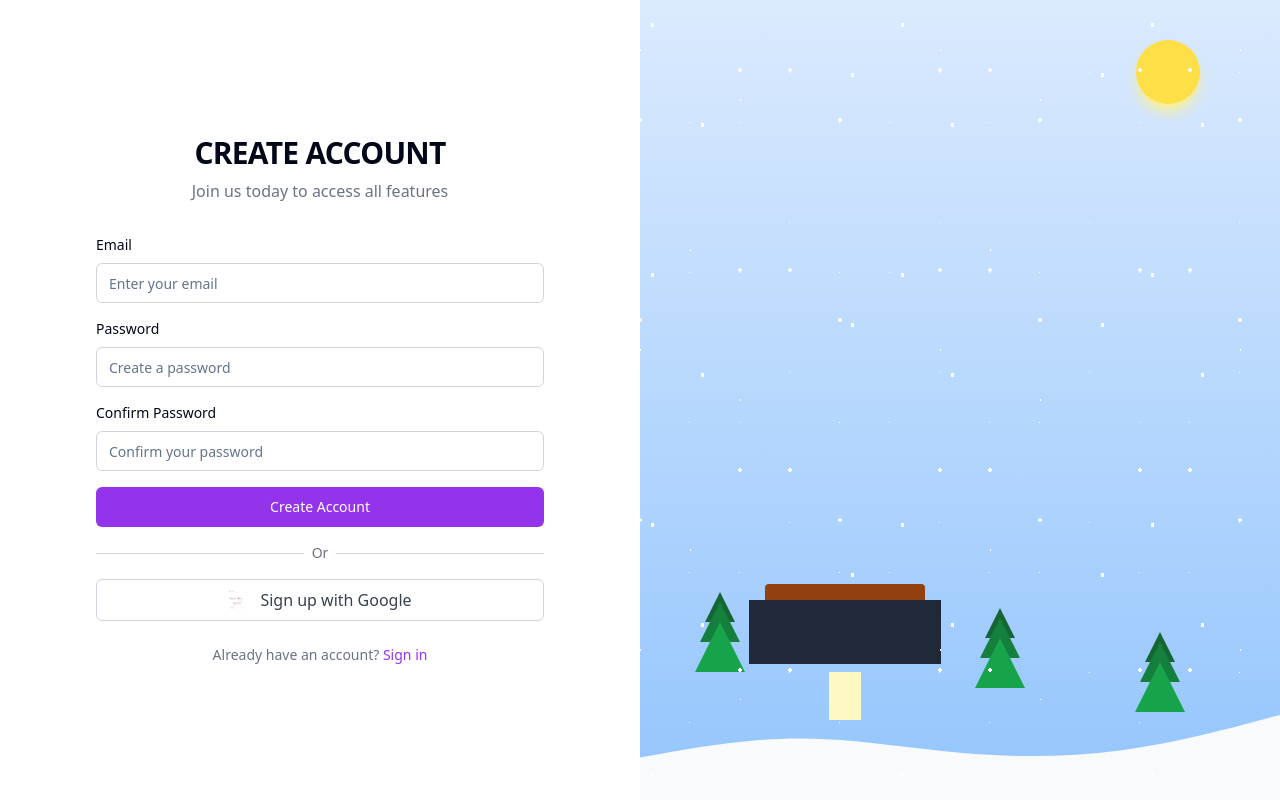
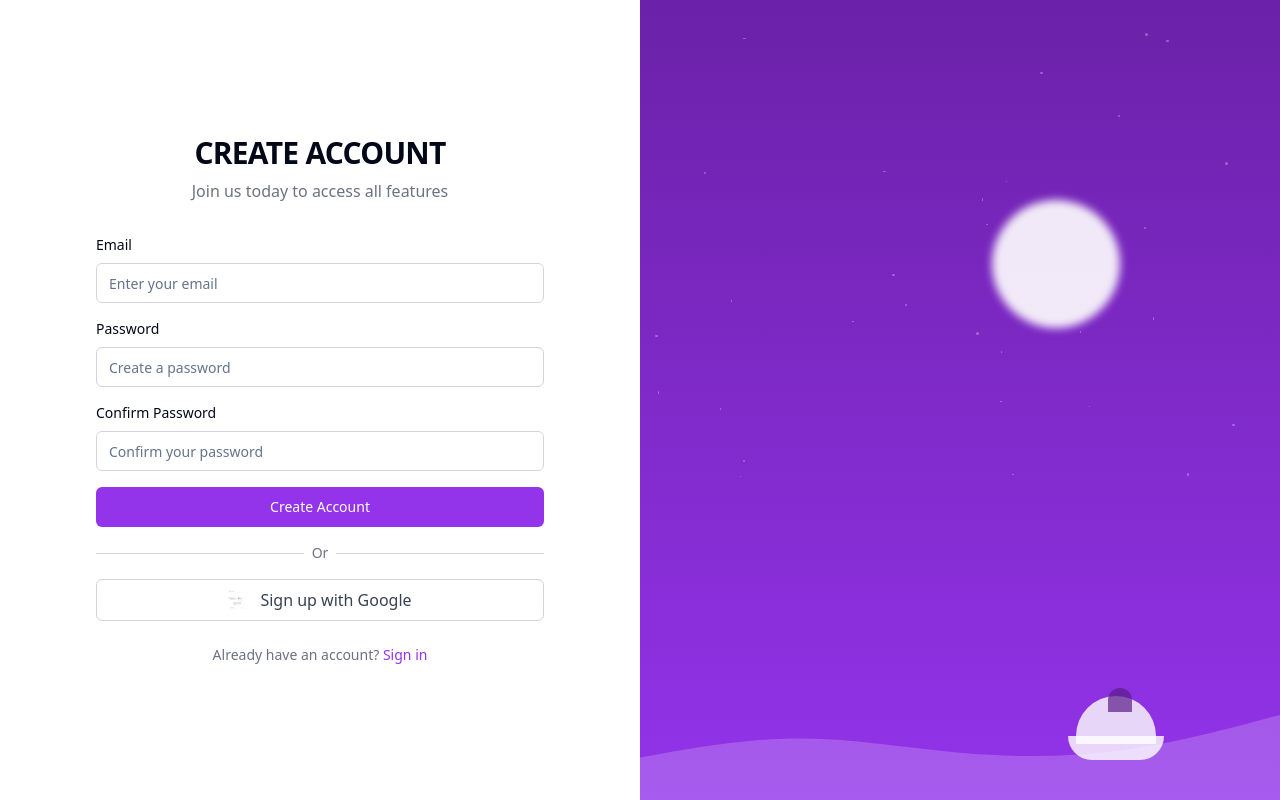
Before and after one commit to Mit23a/lovable-web, a React (Vite) app: page /signup in a window 1280 px wide. Built offline with nearby package versions, Linux system fonts and the light colour scheme.

Commit message:
Refactor: Apply winter landscape to right side
Refactor the right side of the login and signup pages to use the winter landscape component.

```diff
--- a/src/components/WinterLandscape.tsx
+++ b/src/components/WinterLandscape.tsx
@@ -3,104 +3,88 @@ import React from 'react';
 
 const WinterLandscape = () => {
   return (
-    <div className="relative h-full w-full overflow-hidden bg-gradient-to-b from-blue-100 to-blue-300">
+    <div className="relative h-full w-full overflow-hidden bg-gradient-to-b from-purple-800 to-purple-600">
       {/* Snow effect */}
       <div className="absolute inset-0 z-10">
-        <div className="snow"></div>
-        <div className="snow"></div>
-        <div className="snow"></div>
+        {Array.from({ length: 50 }).map((_, index) => (
+          <div
+            key={index}
+            className="snow-particle absolute rounded-full bg-white"
+            style={{
+              width: `${Math.random() * 4 + 2}px`,
+              height: `${Math.random() * 4 + 2}px`,
+              left: `${Math.random() * 100}%`,
+              top: `-${Math.random() * 10 + 5}px`,
+              opacity: Math.random() * 0.6 + 0.4,
+              animation: `snowfall ${Math.random() * 10 + 8}s linear ${Math.random() * 5}s infinite`
+            }}
+          />
+        ))}
       </div>
 
-      {/* Mountains */}
+      {/* Moon */}
+      <div className="absolute top-1/4 right-1/4">
+        <div className="w-32 h-32 bg-white rounded-full opacity-90 blur-sm"></div>
+      </div>
+
+      {/* Dim stars */}
+      {Array.from({ length: 30 }).map((_, index) => (
+        <div
+          key={`star-${index}`}
+          className="absolute bg-white rounded-full"
+          style={{
+            width: `${Math.random() * 2 + 1}px`,
+            height: `${Math.random() * 2 + 1}px`,
+            left: `${Math.random() * 100}%`,
+            top: `${Math.random() * 60}%`,
+            opacity: Math.random() * 0.7 + 0.3,
+            animation: `twinkle ${Math.random() * 3 + 2}s ease-in-out infinite alternate`
+          }}
+        />
+      ))}
+
+      {/* Gentle hills at bottom */}
       <div className="absolute bottom-0 w-full">
         <svg xmlns="http://www.w3.org/2000/svg" viewBox="0 0 1440 320" className="w-full">
-          <path fill="#f8fafc" fillOpacity="1" d="M0,224L60,213.3C120,203,240,181,360,181.3C480,181,600,203,720,213.3C840,224,960,224,1080,208C1200,192,1320,160,1380,144L1440,128L1440,320L1380,320C1320,320,1200,320,1080,320C960,320,840,320,720,320C600,320,480,320,360,320C240,320,120,320,60,320L0,320Z"></path>
+          <path fill="#f8fafc" fillOpacity="0.2" d="M0,224L60,213.3C120,203,240,181,360,181.3C480,181,600,203,720,213.3C840,224,960,224,1080,208C1200,192,1320,160,1380,144L1440,128L1440,320L1380,320C1320,320,1200,320,1080,320C960,320,840,320,720,320C600,320,480,320,360,320C240,320,120,320,60,320L0,320Z"></path>
         </svg>
       </div>
 
-      {/* Trees */}
-      <div className="absolute bottom-20 left-10">
-        <div className="w-20 h-30 flex flex-col items-center">
-          <div className="w-0 h-0 border-l-[15px] border-l-transparent border-r-[15px] border-r-transparent border-b-[30px] border-b-green-800"></div>
-          <div className="w-0 h-0 border-l-[20px] border-l-transparent border-r-[20px] border-r-transparent border-b-[40px] border-b-green-700 -mt-5"></div>
-          <div className="w-0 h-0 border-l-[25px] border-l-transparent border-r-[25px] border-r-transparent border-b-[50px] border-b-green-600 -mt-5"></div>
-          <div className="w-4 h-10 bg-brown-500 mt-2"></div>
-        </div>
+      {/* Igloo at the bottom */}
+      <div className="absolute bottom-10 right-1/4 transform translate-x-1/2">
+        <div className="w-20 h-12 bg-white bg-opacity-80 rounded-t-full"></div>
+        <div className="w-24 h-6 bg-white bg-opacity-80 rounded-b-full -mt-2 -ml-2"></div>
+        <div className="w-6 h-6 bg-purple-900 bg-opacity-70 rounded-t-full absolute -top-2 left-1/2 transform -translate-x-1/2"></div>
       </div>
 
-      <div className="absolute bottom-10 right-20">
-        <div className="w-20 h-30 flex flex-col items-center">
-          <div className="w-0 h-0 border-l-[15px] border-l-transparent border-r-[15px] border-r-transparent border-b-[30px] border-b-green-800"></div>
-          <div className="w-0 h-0 border-l-[20px] border-l-transparent border-r-[20px] border-r-transparent border-b-[40px] border-b-green-700 -mt-5"></div>
-          <div className="w-0 h-0 border-l-[25px] border-l-transparent border-r-[25px] border-r-transparent border-b-[50px] border-b-green-600 -mt-5"></div>
-          <div className="w-4 h-10 bg-brown-500 mt-2"></div>
-        </div>
-      </div>
+      {/* Custom CSS for snow animation */}
+      <style jsx>{`
+        @keyframes snowfall {
+          0% {
+            transform: translateY(-10px) translateX(0);
+            opacity: 0.8;
+          }
+          10% {
+            opacity: 1;
+          }
+          90% {
+            opacity: 0.8;
+          }
+          100% {
+            transform: translateY(100vh) translateX(20px);
+            opacity: 0;
+          }
+        }
 
-      <div className="absolute bottom-16 left-1/2">
-        <div className="w-20 h-30 flex flex-col items-center">
-          <div className="w-0 h-0 border-l-[15px] border-l-transparent border-r-[15px] border-r-transparent border-b-[30px] border-b-green-800"></div>
-          <div className="w-0 h-0 border-l-[20px] border-l-transparent border-r-[20px] border-r-transparent border-b-[40px] border-b-green-700 -mt-5"></div>
-          <div className="w-0 h-0 border-l-[25px] border-l-transparent border-r-[25px] border-r-transparent border-b-[50px] border-b-green-600 -mt-5"></div>
-          <div className="w-4 h-10 bg-brown-500 mt-2"></div>
-        </div>
-      </div>
+        @keyframes twinkle {
+          0% { opacity: 0.3; }
+          100% { opacity: 0.9; }
+        }
 
-      {/* Sun */}
-      <div className="absolute top-10 right-20">
-        <div className="w-16 h-16 bg-yellow-300 rounded-full shadow-lg shadow-yellow-200"></div>
-      </div>
-
-      {/* Cabin */}
-      <div className="absolute bottom-20 left-1/3 transform -translate-x-1/2">
-        <div className="w-40 h-20 bg-amber-800 rounded-sm"></div>
-        <div className="w-48 h-16 bg-gray-800 -mt-16 -ml-4"></div>
-        <div className="w-8 h-12 bg-yellow-100 mt-2 ml-16"></div>
-      </div>
-
-      {/* CSS for snow animation */}
-      <style>
-        {`
-          .snow {
-            position: absolute;
-            top: 0;
-            left: 0;
-            width: 100%;
-            height: 100%;
-            background-image:
-              radial-gradient(circle at 100% 15%, white 1px, transparent 0),
-              radial-gradient(circle at 0% 50%, white 1px, transparent 0),
-              radial-gradient(circle at 50% 85%, white 2px, transparent 0),
-              radial-gradient(circle at 85% 70%, white 2px, transparent 0);
-            background-size:
-              150px 150px,
-              300px 300px,
-              200px 200px,
-              250px 250px;
-            animation: snowfall 8s linear infinite;
-          }
-
-          .snow:nth-child(2) {
-            background-position: 100px 50px;
-            animation-duration: 12s;
-          }
-
-          .snow:nth-child(3) {
-            background-position: 50px 100px;
-            animation-duration: 15s;
-            animation-delay: 1s;
-          }
-
-          @keyframes snowfall {
-            0% {
-              transform: translateY(-100px);
-            }
-            100% {
-              transform: translateY(calc(100% + 100px));
-            }
-          }
-        `}
-      </style>
+        .snow-particle {
+          filter: blur(0.5px);
+        }
+      `}</style>
     </div>
   );
 };
```
